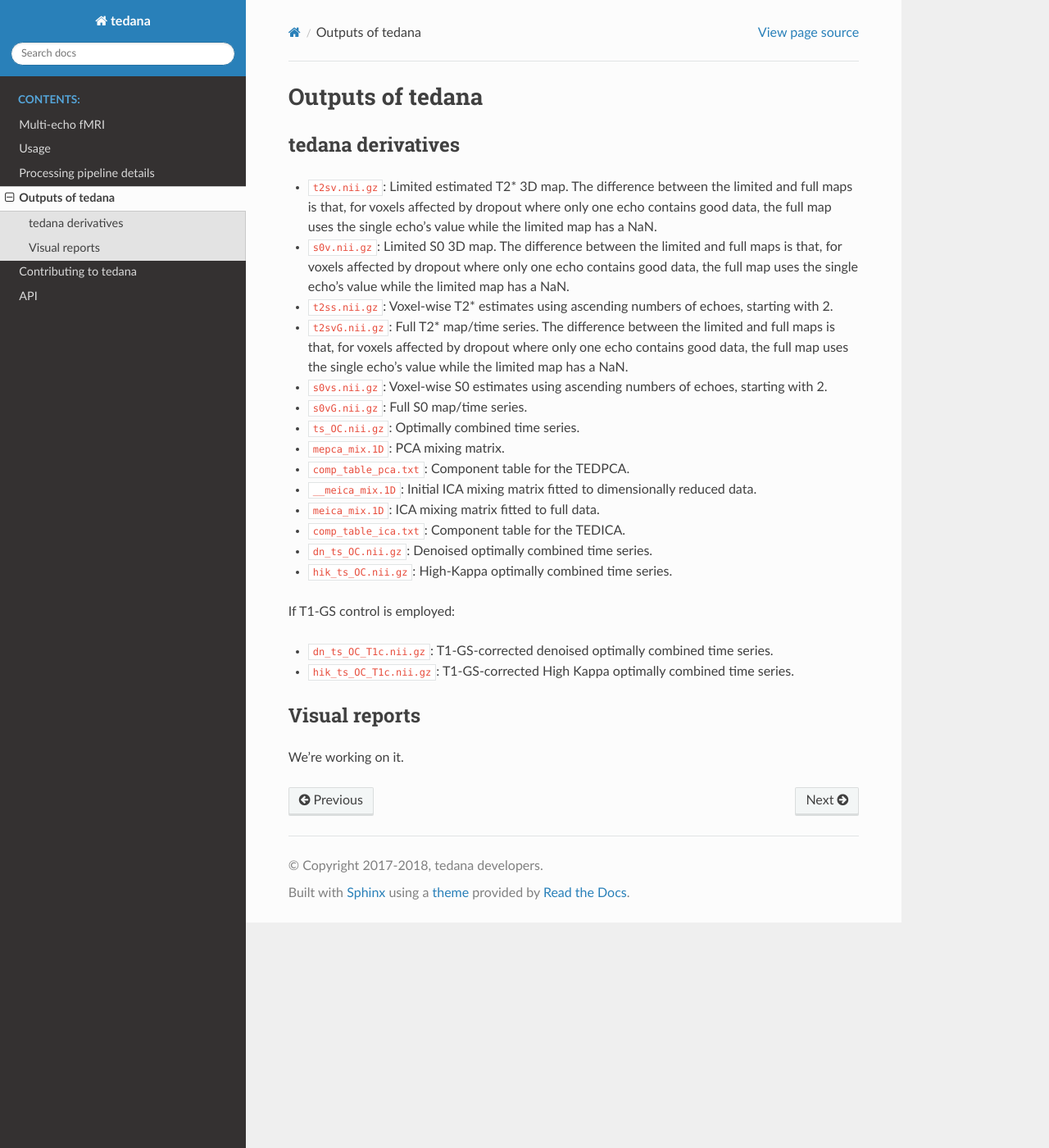
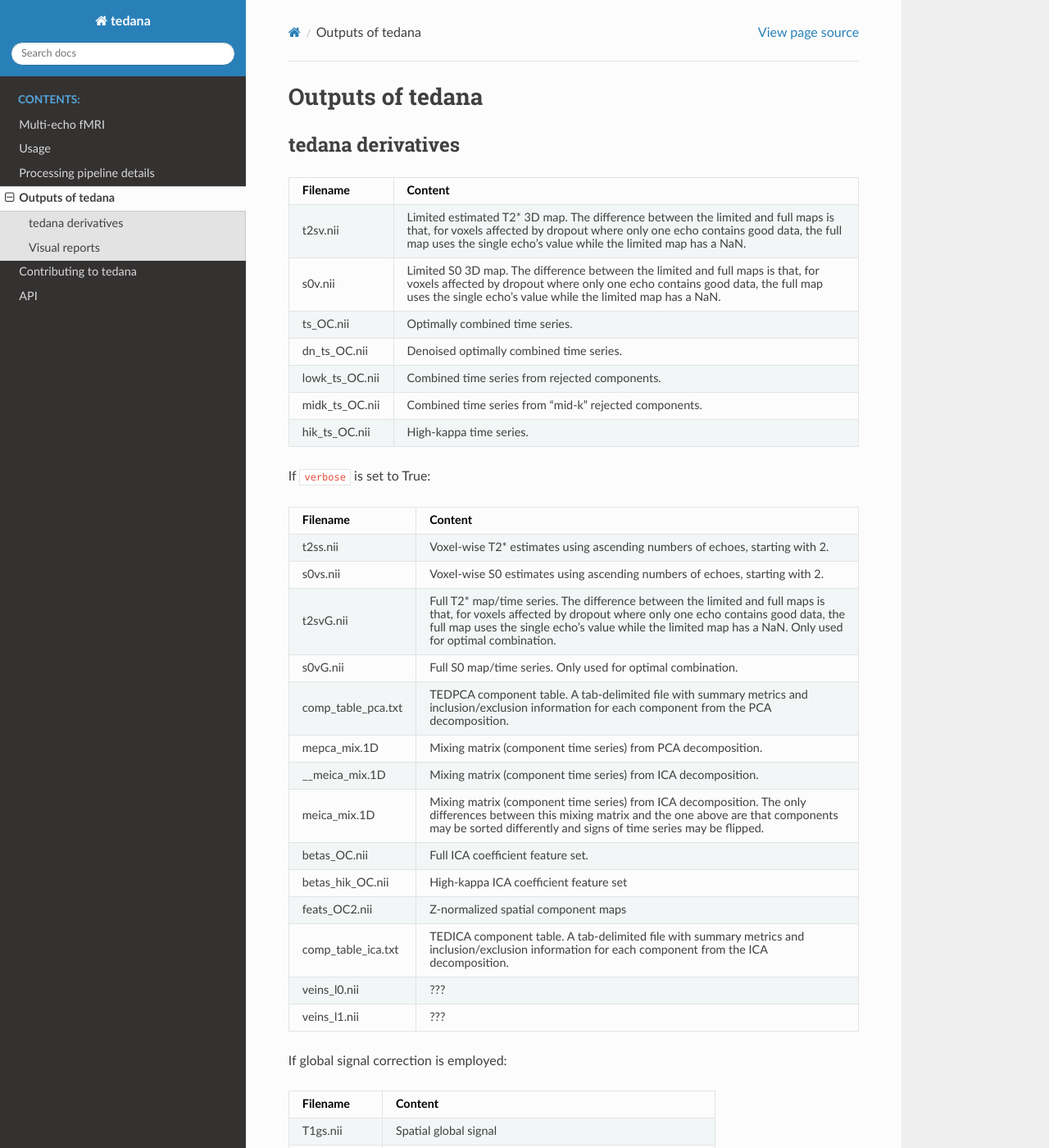
Before and after one commit to ME-ICA/tedana, a Sphinx documentation site: the page built from docs/outputs.rst, in a window 1280 px wide and 1400 px high. Shown: the whole window at 82% size. Built offline with Sphinx 7.4.7 and the Read the Docs theme 2.0.0, drawn with Linux system fonts in a browser that asks for light colours; formulas are drawn with MathJax 3; some of the changed text lies outside the part shown.

Commit message:
Update list of workflow outputs on RTD site.

```diff
--- a/docs/outputs.rst
+++ b/docs/outputs.rst
@@ -3,25 +3,104 @@
 
 tedana derivatives
 ------------------
-- ``t2sv.nii.gz``: Limited estimated T2* 3D map. The difference between the limited and full maps is that, for voxels affected by dropout where only one echo contains good data, the full map uses the single echo’s value while the limited map has a NaN.
-- ``s0v.nii.gz``: Limited S0 3D map. The difference between the limited and full maps is that, for voxels affected by dropout where only one echo contains good data, the full map uses the single echo’s value while the limited map has a NaN.
-- ``t2ss.nii.gz``: Voxel-wise T2* estimates using ascending numbers of echoes, starting with 2.
-- ``t2svG.nii.gz``: Full T2* map/time series. The difference between the limited and full maps is that, for voxels affected by dropout where only one echo contains good data, the full map uses the single echo’s value while the limited map has a NaN.
-- ``s0vs.nii.gz``: Voxel-wise S0 estimates using ascending numbers of echoes, starting with 2.
-- ``s0vG.nii.gz``: Full S0 map/time series.
-- ``ts_OC.nii.gz``: Optimally combined time series.
-- ``mepca_mix.1D``: PCA mixing matrix.
-- ``comp_table_pca.txt``: Component table for the TEDPCA.
-- ``__meica_mix.1D``: Initial ICA mixing matrix fitted to dimensionally reduced data.
-- ``meica_mix.1D``: ICA mixing matrix fitted to full data.
-- ``comp_table_ica.txt``: Component table for the TEDICA.
-- ``dn_ts_OC.nii.gz``: Denoised optimally combined time series.
-- ``hik_ts_OC.nii.gz``: High-Kappa optimally combined time series.
 
-If T1-GS control is employed:
+======================    =====================================================
+Filename                  Content
+======================    =====================================================
+t2sv.nii                  Limited estimated T2* 3D map.
+                          The difference between the limited and full maps
+                          is that, for voxels affected by dropout where
+                          only one echo contains good data, the full map
+                          uses the single echo's value while the limited
+                          map has a NaN.
+s0v.nii                   Limited S0 3D map.
+                          The difference between the limited and full maps
+                          is that, for voxels affected by dropout where
+                          only one echo contains good data, the full map
+                          uses the single echo's value while the limited
+                          map has a NaN.
+ts_OC.nii                 Optimally combined time series.
+dn_ts_OC.nii              Denoised optimally combined time series.
+lowk_ts_OC.nii            Combined time series from rejected components.
+midk_ts_OC.nii            Combined time series from "mid-k" rejected components.
+hik_ts_OC.nii             High-kappa time series.
+======================    =====================================================
 
-- ``dn_ts_OC_T1c.nii.gz``: T1-GS-corrected denoised optimally combined time series.
-- ``hik_ts_OC_T1c.nii.gz``: T1-GS-corrected High Kappa optimally combined time series.
+If ``verbose`` is set to True:
+
+======================    =====================================================
+Filename                  Content
+======================    =====================================================
+t2ss.nii                  Voxel-wise T2* estimates using ascending numbers
+                          of echoes, starting with 2.
+s0vs.nii                  Voxel-wise S0 estimates using ascending numbers
+                          of echoes, starting with 2.
+t2svG.nii                 Full T2* map/time series. The difference between
+                          the limited and full maps is that, for voxels
+                          affected by dropout where only one echo contains
+                          good data, the full map uses the single echo's
+                          value while the limited map has a NaN. Only used
+                          for optimal combination.
+s0vG.nii                  Full S0 map/time series. Only used for optimal
+                          combination.
+comp_table_pca.txt        TEDPCA component table. A tab-delimited file with
+                          summary metrics and inclusion/exclusion information
+                          for each component from the PCA decomposition.
+mepca_mix.1D              Mixing matrix (component time series) from PCA
+                          decomposition.
+__meica_mix.1D            Mixing matrix (component time series) from ICA
+                          decomposition.
+meica_mix.1D              Mixing matrix (component time series) from ICA
+                          decomposition. The only differences between this
+                          mixing matrix and the one above are that
+                          components may be sorted differently and signs of
+                          time series may be flipped.
+betas_OC.nii              Full ICA coefficient feature set.
+betas_hik_OC.nii          High-kappa ICA coefficient feature set
+feats_OC2.nii             Z-normalized spatial component maps
+comp_table_ica.txt        TEDICA component table. A tab-delimited file with
+                          summary metrics and inclusion/exclusion information
+                          for each component from the ICA decomposition.
+veins_l0.nii              ???
+veins_l1.nii              ???
+======================    =====================================================
+
+If global signal correction is employed:
+
+======================    =====================================================
+Filename                  Content
+======================    =====================================================
+T1gs.nii                  Spatial global signal
+glsig.1D                  Time series of global signal from optimally combined
+                          data.
+tsoc_orig.nii             Optimally combined time series with global signal
+                          retained.
+tsoc_nogs.nii             Optimally combined time series with global signal
+                          removed.
+======================    =====================================================
+
+If T1-GS correction is employed:
+
+======================    =====================================================
+Filename                  Content
+======================    =====================================================
+sphis_hik.nii             T1-like effect
+hik_ts_OC_T1c.nii         T1 corrected high-kappa time series by regression
+dn_ts_OC_T1c.nii          T1 corrected denoised time series
+betas_hik_OC_T1c.nii      T1-GS corrected high-kappa components
+meica_mix_T1c.1D          T1-GS corrected mixing matrix
+======================    =====================================================
+
+If ``dne`` is set to True:
+
+======================    =====================================================
+Filename                  Content
+======================    =====================================================
+hik_ts_e[echo].nii        High-Kappa time series for echo number ``echo``
+midk_ts_e[echo].nii       Mid-Kappa time series for echo number ``echo``
+lowk_ts_e[echo].nii       Low-Kappa time series for echo number ``echo``
+dn_ts_e[echo].nii         Denoised time series for echo number ``echo``
+======================    =====================================================
 
 Visual reports
 --------------
```
Also changed, not shown: docs/approach.rst (+2 -2 lines).
